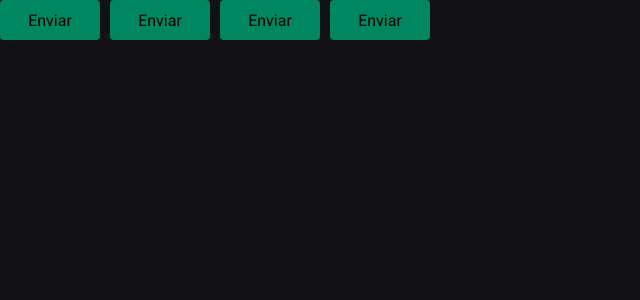
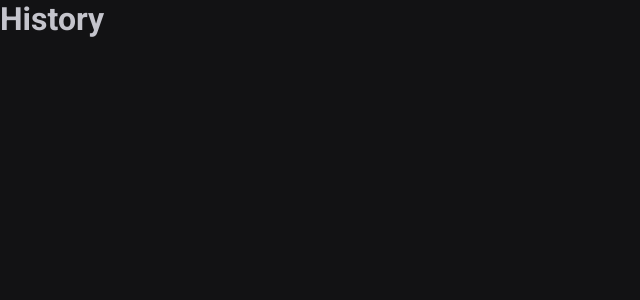
Before and after one commit to weslleyolli/ignite-timer, a React (Vite) app: page /history in a window 1280 px wide. Shown: the top 300 px of the page, without its empty margins (0-640 px from the left). Built offline with nearby package versions, Linux system fonts and the light colour scheme.

Commit message:
Feat(App): Making router of application

```diff
--- a/package.json
+++ b/package.json
@@ -12,6 +12,7 @@
   "dependencies": {
     "react": "^18.2.0",
     "react-dom": "^18.2.0",
+    "react-router-dom": "^6.19.0",
     "styled-components": "^6.1.1"
   },
   "devDependencies": {
--- a/src/App.tsx
+++ b/src/App.tsx
@@ -1,18 +1,18 @@
 import { ThemeProvider } from "styled-components";
-import { Button } from "./components/Button";
+import { BrowserRouter } from "react-router-dom"
 
 import { defaultTheme } from "./styles/themes/default";
 import { GlobalStyle } from "./styles/global";
+import { Router } from "./Router";
 
 
 export function App() {
 
   return (
     <ThemeProvider theme={defaultTheme}>
-      <Button />
-      <Button variant="secondary" />
-      <Button variant="danger"/>
-      <Button variant="success"/>
+      <BrowserRouter>
+        <Router />
+      </BrowserRouter>
       <GlobalStyle />
     </ThemeProvider>
   )
--- /dev/null
+++ b/src/Router.tsx
@@ -0,0 +1,12 @@
+import { Routes, Route } from 'react-router-dom'
+import { Home } from './pages/Home'
+import { History } from './pages/History'
+
+export function Router() {
+    return (
+        <Routes>
+            <Route path='/' element={<Home />} />
+            <Route path='/history' element={<History />} />
+        </Routes>
+    )
+}
--- a/src/components/Button.styles.ts
+++ /dev/null
@@ -1,26 +0,0 @@
-import styled from "styled-components";
-
-export type ButtonVariant = 'primary' | 'secondary' | 'danger' | 'success';
-
-interface ButtonContainerProps {
-    variant: ButtonVariant
-}
-
-const buttonVariants = {
-    primary: "purple",
-    secondary: "orange",
-    danger: "red",
-    success: "green"
-}
-
-export const ButtonContainer = styled.button<ButtonContainerProps>`
-    width: 100px;
-    height: 40px;
-    border-radius: 4px;
-    border: 0;
-    margin-right: 10px;
-
-    background-color: ${props => props.theme['green-500']};
-    color: ${props => props.theme.white};
-
-`
--- a/src/components/Button.tsx
+++ /dev/null
@@ -1,9 +0,0 @@
-import { ButtonContainer, ButtonVariant } from './Button.styles';
-
-interface ButtonProps {
-    variant?: ButtonVariant;
-}
-
-export function Button({variant = 'primary'}: ButtonProps){
-    return <ButtonContainer variant={variant}>Enviar</ButtonContainer>
-}
--- /dev/null
+++ b/src/pages/History.tsx
@@ -0,0 +1,5 @@
+export function History() {
+    return (
+        <h1>History</h1>
+    )
+}
--- /dev/null
+++ b/src/pages/Home.tsx
@@ -0,0 +1,5 @@
+export function Home() {
+    return (
+        <h1>Home</h1>
+    )
+}
```
Also changed, not shown: 1 other file (tests, documents, lock files or other folders).
